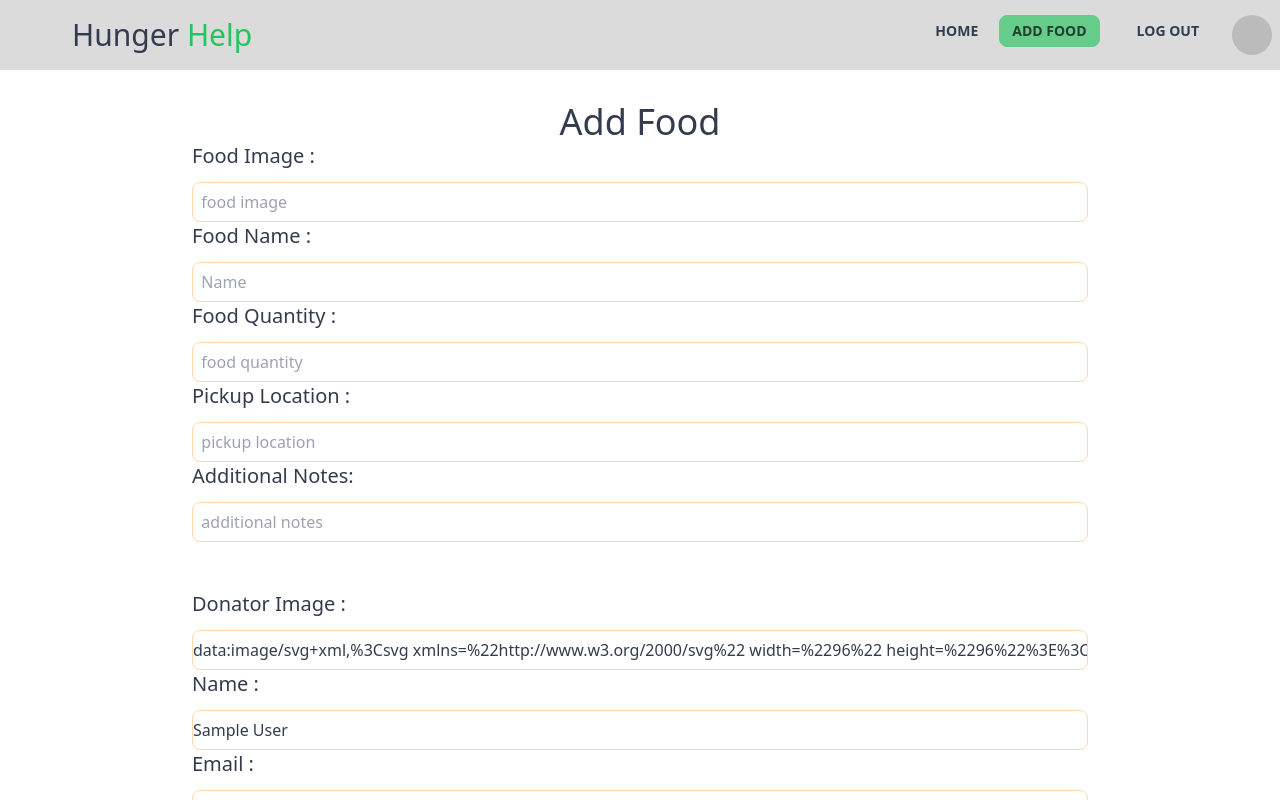
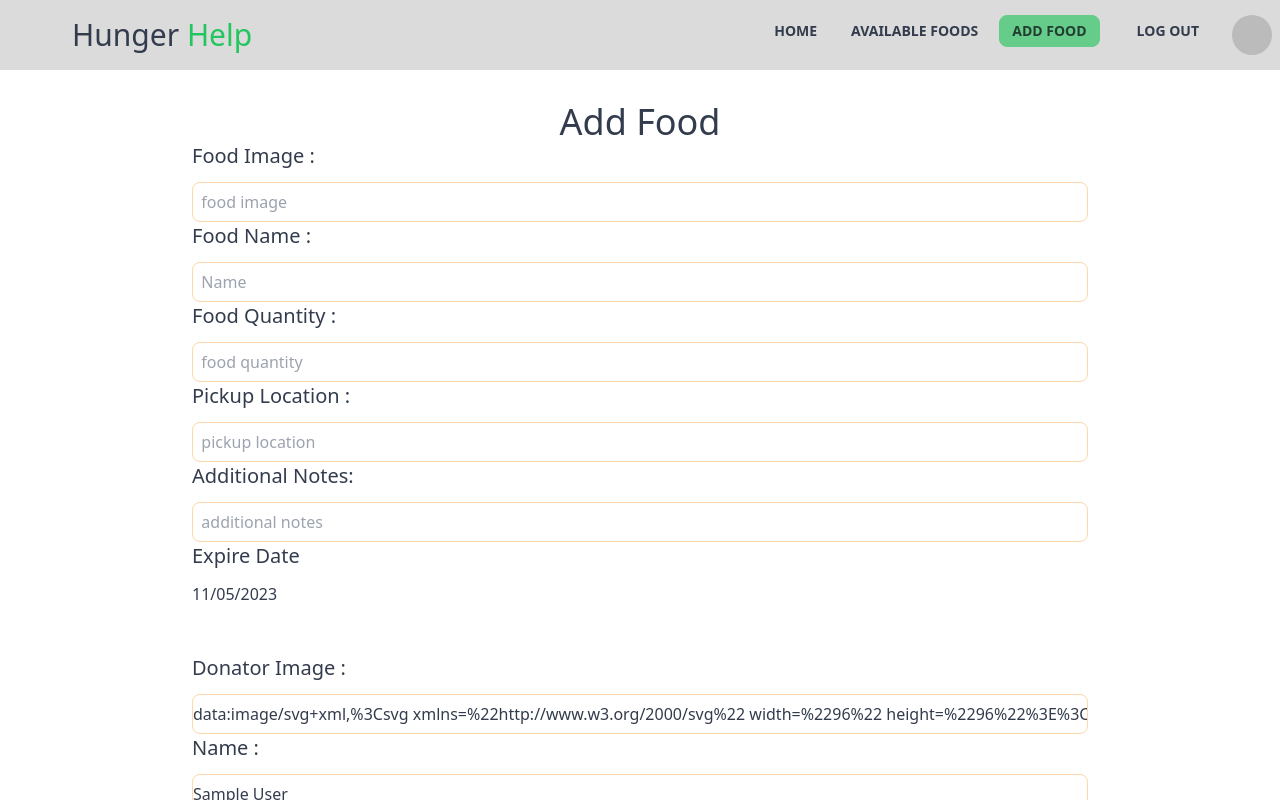
Before and after one commit to shuvox33/hunger-help, a React (Vite) app: page /addfood in a window 1280 px wide. Shown: the top 800 px of the page. Built offline with nearby package versions, Linux system fonts and the light colour scheme; no server answers; sample sign-in values are in the browser's storage; some icons are missing.

Commit message:
Added expire date information in add food form

```diff
--- a/package.json
+++ b/package.json
@@ -16,6 +16,7 @@
     "match-sorter": "^6.3.1",
     "prop-types": "^15.8.1",
     "react": "^18.2.0",
+    "react-datepicker": "^4.21.0",
     "react-dom": "^18.2.0",
     "react-icons": "^4.11.0",
     "react-router-dom": "^6.18.0",
--- a/src/components/layout/MainLayout.jsx
+++ b/src/components/layout/MainLayout.jsx
@@ -41,6 +41,8 @@ const MainLayout = ({ children }) => {
                                 <div className='flex gap-2'>
                                     <NavLink to="/"
                                         className={({ isActive }) => isActive ? 'btn btn-primary btn-sm' : 'btn btn-ghost btn-sm'}>Home</NavLink>
+                                    <NavLink to="availableFoods"
+                                        className={({ isActive }) => isActive ? 'btn btn-primary btn-sm' : 'btn btn-ghost btn-sm'}> Available Foods</NavLink>
                                     <NavLink to="addfood"
                                         className={({ isActive }) => isActive ? 'btn btn-primary btn-sm' : 'btn btn-ghost btn-sm'}>Add Food</NavLink>
 
--- a/src/pages/AddFood.jsx
+++ b/src/pages/AddFood.jsx
@@ -1,11 +1,18 @@
 import useAuth from "../hooks/useAuth";
 import Swal from 'sweetalert2'
+import { useState } from "react";
+import DatePicker from "react-datepicker";
+import "react-datepicker/dist/react-datepicker.css";
 
 
 const AddFood = () => {
 
     const { user } = useAuth();
     const { displayName, email, photoURL } = user;
+
+    const [expireDate, setExpireDate] = useState(new Date());
+
+    // console.log(startDate);
 
     const handleAddFood = (e) => {
         e.preventDefault();
@@ -22,22 +29,23 @@ const AddFood = () => {
         const status = 'available';
 
         const newFood = {
-            foodImage, foodName ,quantity, location, notes, donatorImage, donatorName, donatorEMail, status}
+            foodImage, foodName, quantity, location, notes, expireDate, donatorImage, donatorName, donatorEMail, status
+        }
 
-            fetch('http://localhost:5000/foods',{
-                method : 'POST',
-                headers : {
-                    'content-type' : 'application/json'
-                },
-                body :JSON.stringify(newFood)
-            })
+        fetch('http://localhost:5000/foods', {
+            method: 'POST',
+            headers: {
+                'content-type': 'application/json'
+            },
+            body: JSON.stringify(newFood)
+        })
             .then(res => res.json())
-            .then(data =>{
+            .then(data => {
                 console.log(data);
-                if(data.insertedId){
+                if (data.insertedId) {
                     Swal.fire({
                         title: 'Success!',
-                        text: 'Product Added Successfully',
+                        text: 'Food Added Successfully',
                         icon: 'success',
                         confirmButtonText: 'OK'
                     })
@@ -71,6 +79,10 @@ const AddFood = () => {
                         <label className="text-xl" htmlFor="price">Additional Notes: </label>
                         <input className=" w-full h-10 rounded-lg border border-orange-200 border-" type="text" name="notes" id="notes" placeholder="  additional notes" />
                     </div>
+                    <div className="max-w-4xl mx-auto flex flex-col gap-3">
+                        <label className="text-xl "> Expire Date</label>
+                        <DatePicker selected={expireDate} onChange={(date) => setExpireDate(date)} />
+                    </div>
                     {/* <div>
                         <h2>Donor Information</h2>
                     </div> */}
@@ -78,15 +90,15 @@ const AddFood = () => {
                     <br />
                     <div className="max-w-4xl mx-auto flex flex-col gap-3">
                         <label className="text-xl" htmlFor="description">Donator Image : </label>
-                        <input className=" w-full h-10 rounded-lg border border-orange-200 border-" type="text" name="donatorImage" id="image" defaultValue={ photoURL} />
+                        <input className=" w-full h-10 rounded-lg border border-orange-200 border-" type="text" name="donatorImage" id="image" defaultValue={photoURL} />
                     </div>
                     <div className="max-w-4xl mx-auto flex flex-col gap-3">
                         <label className="text-xl" htmlFor="name">Name : </label>
-                        <input className=" w-full h-10 rounded-lg border border-orange-200 border-" type="text" name="donatorName" id="name" defaultValue={ displayName} />
+                        <input className=" w-full h-10 rounded-lg border border-orange-200 border-" type="text" name="donatorName" id="name" defaultValue={displayName} />
                     </div>
                     <div className="max-w-4xl mx-auto flex flex-col gap-3">
                         <label className="text-xl" htmlFor="mail">Email : </label>
-                        <input className=" w-full h-10 rounded-lg border border-orange-200 border-" type="text" name="donatorMail" id="mail" defaultValue={ email} />
+                        <input className=" w-full h-10 rounded-lg border border-orange-200 border-" type="text" name="donatorMail" id="mail" defaultValue={email} />
                     </div>
                     <div className="max-w-4xl mx-auto flex flex-col gap-3">
                         <label className="text-xl" htmlFor="status">Choose status:</label>
--- /dev/null
+++ b/src/pages/AvailableFoods.jsx
@@ -0,0 +1,10 @@
+
+const AvailableFoods = () => {
+    return (
+        <div>
+            <h3>available foods</h3>
+        </div>
+    );
+};
+
+export default AvailableFoods;
--- a/src/routes/index.jsx
+++ b/src/routes/index.jsx
@@ -5,6 +5,7 @@ import Login from "../pages/Login";
 import Register from "../pages/Register";
 import PrivateRoute from "./PrivateRoute";
 import AddFood from "../pages/AddFood";
+import AvailableFoods from "../pages/AvailableFoods";
 
 const routes = createBrowserRouter([
     {
@@ -27,6 +28,10 @@ const routes = createBrowserRouter([
             {
                 path : 'addfood',
                 element : <PrivateRoute><AddFood></AddFood></PrivateRoute>
+            },
+            {
+                path : 'availableFoods',
+                element : <PrivateRoute><AvailableFoods></AvailableFoods></PrivateRoute>
             }
         ]
     }
```
Also changed, not shown: 1 other file (tests, documents, lock files or other folders).
